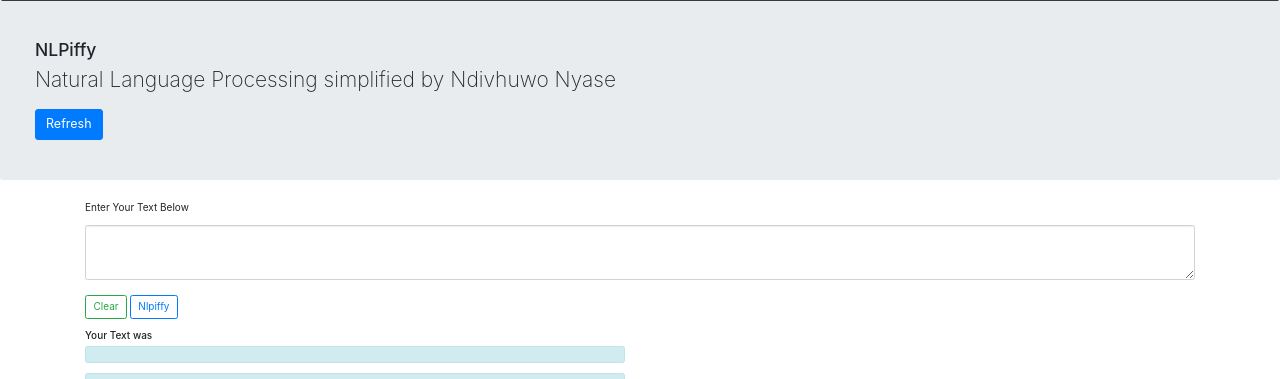
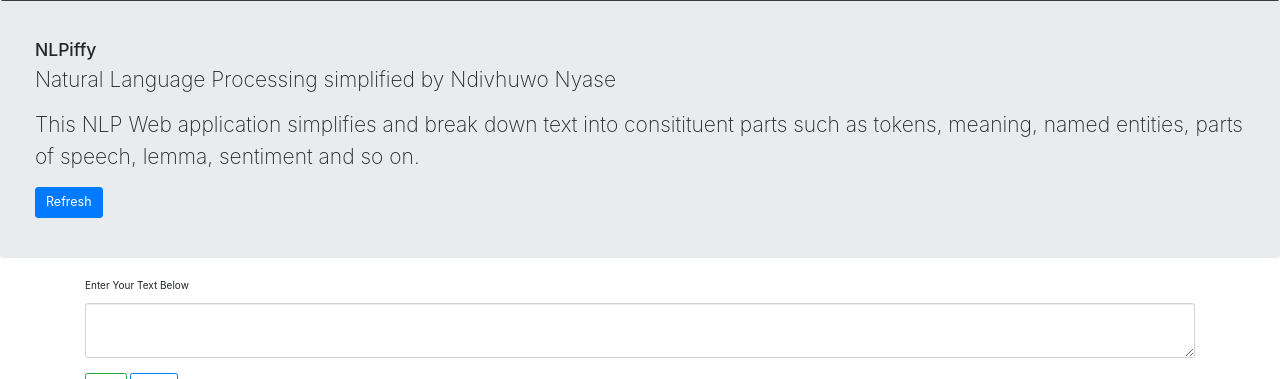
Before and after one commit to nnyase/Natural-Language-Simplify-Web-App, a Flask app: page / in a window 1280 px wide. Shown: the part 61-440 px from the top of the page. Run offline with Flask 2, Linux system fonts and the light colour scheme; some libraries are stand-ins or nearby versions.

Commit message:
Update index.html

```diff
--- a/templates/index.html
+++ b/templates/index.html
@@ -50,6 +50,8 @@
         <div class="container">
             <h3>NLPiffy</h3>
             <p class="lead">Natural Language Processing simplified by Ndivhuwo Nyase</p>
+            <p>This NLP Web application simplifies and break down text
+                into consitituent parts such as tokens, meaning, named entities, parts of speech, lemma, sentiment and so on.</p>
 
             <a class="btn btn-lg btn-primary" href="{{url_for('index')}}" role="button">Refresh</a>
         </div>
```
